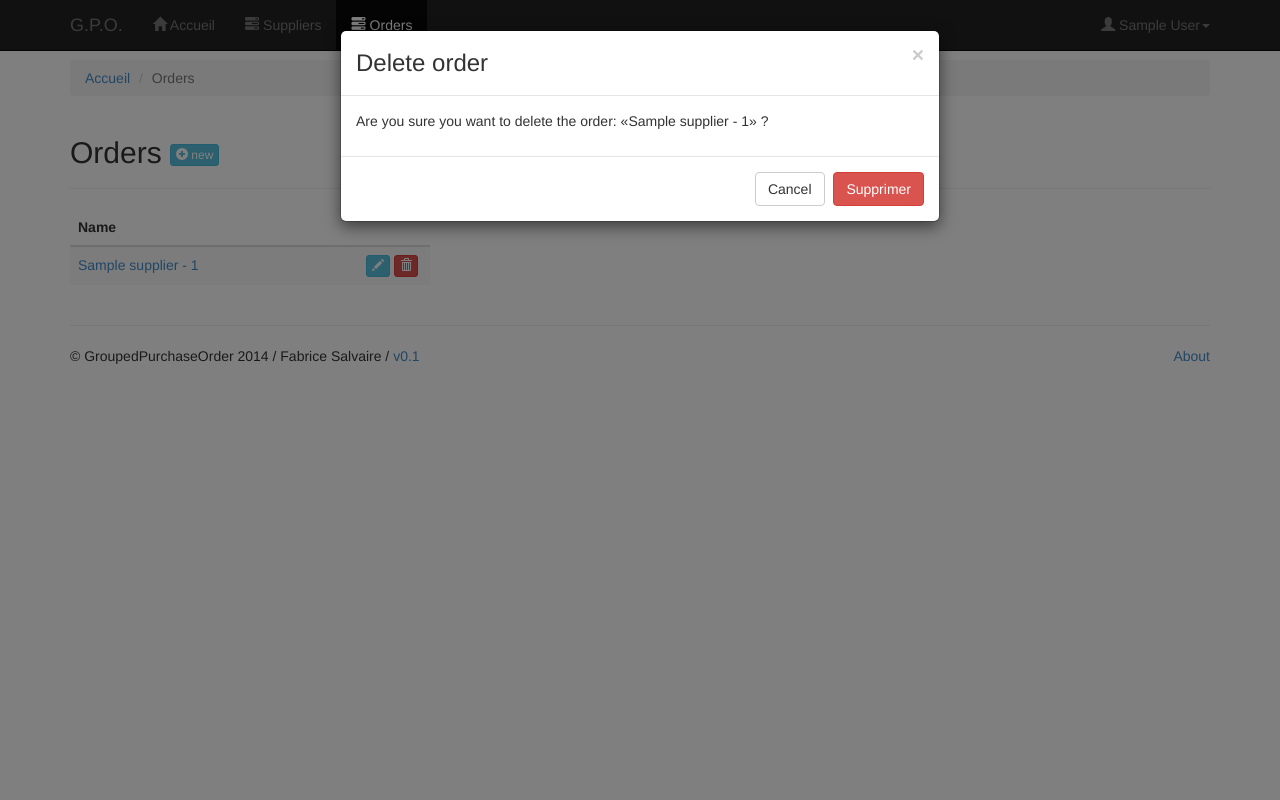
After one commit to FabriceSalvaire/grouped-purchase-order, a Django app: page /orders/ in a window 1280 px wide, after a click on "delete". The commit adds this page. Run offline with Django 3.2, Linux system fonts and the light colour scheme; a user stored in the database is signed in; tables that the repository leaves empty hold one stand-in row (values such as "Sample post"); some libraries are stand-ins or nearby versions.

Commit message:
Added order views

```diff
--- a/GroupedPurchaseOrder/templates/GroupedPurchaseOrder/base.html
+++ b/GroupedPurchaseOrder/templates/GroupedPurchaseOrder/base.html
@@ -37,6 +37,7 @@
         <li class="{% block nav-index %}{% endblock %}">
 	  <a href="{% url 'index' %}"><span class="glyphicon glyphicon-home"></span> {% trans "Home" %}</a></li>
         <li class="{% block nav-suppliers %}{% endblock %}"><a href="{% url 'suppliers.index' %}"><span class="glyphicon glyphicon-tasks"></span> {%trans "Suppliers" %}</a></li>
+        <li class="{% block nav-orders %}{% endblock %}"><a href="{% url 'orders.index' %}"><span class="glyphicon glyphicon-tasks"></span> {%trans "Orders" %}</a></li>
 	{% comment %}
         <li class="{% block nav-help %}{% endblock %}"><a href="{% url
         'help.index' %}"><span class="glyphicon glyphicon-question-sign"></span>
--- a/GroupedPurchaseOrder/templates/GroupedPurchaseOrder/main/index.html
+++ b/GroupedPurchaseOrder/templates/GroupedPurchaseOrder/main/index.html
@@ -15,6 +15,7 @@
   <p class="lead">{% trans "Lorem ipsum dolor sit amet, consectetur adipiscing elit. Etiam aliquet tellus sit amet faucibus pretium." %}</p>
   {% if user.is_authenticated %}
   <a class="btn btn-lg btn-success" href="{% url 'suppliers.index' %}">{% trans "Suppliers" %}</a>
+  <a class="btn btn-lg btn-success" href="{% url 'orders.index' %}">{% trans "Orders" %}</a>
   {% else %}
   <a class="btn btn-lg btn-success" href="{% url 'accounts.login' %}">{% trans "Log in" %}</a>
   {% endif %}
--- /dev/null
+++ b/GroupedPurchaseOrder/templates/GroupedPurchaseOrder/order/index.html
@@ -0,0 +1,72 @@
+{% extends 'GroupedPurchaseOrder/base.html' %}
+{% load static l10n i18n humanize %}
+
+{% block title %}{% trans "Orders" %}{% endblock %}
+
+{% block nav-orders %}active{% endblock %}
+
+{% block breadcrumb %}
+  <li><a href="{% url 'index' %}">{% trans "Home" %}</a></li>
+  <li class="active">{% trans "Orders" %}</li>
+{% endblock %}
+
+{% block body %}
+<div class="page-header">
+  <h2>{% trans "Orders" %}
+    <a class="btn btn-info btn-xs" href="{% url 'orders.create' %}">
+    <span class="glyphicon glyphicon-plus-sign"></span>
+    {% trans "new" %}</a></h2>
+</div>
+
+<div class="row">
+  {% include 'GroupedPurchaseOrder/message.html' %}
+  <div class="col-md-4">
+    {% if orders %}
+      <table class="table table-striped">
+        <thead>
+          <tr>
+            <th>{% trans "Name" %}</th>
+            <th width="20%"></th>
+          </tr>
+        </thead>
+        <tbody>
+          {% for order in orders %}
+            <tr>
+              <td><a href="{% url 'orders.details' order.pk %}">{{ order.name }}</a></td>
+              <td>
+		<a class="btn btn-xs btn-info" href="{% url 'orders.update' order.pk %}" title="{% trans "update" %}">
+		  <span class="glyphicon glyphicon-pencil"></span></a>
+		<button class="btn btn-xs btn-danger" data-toggle="modal" data-target="#deleteModal{{ order.pk }}"
+			title="{% trans "delete" %}">
+		  <span class="glyphicon glyphicon-trash"></span></button>
+                <div class="modal fade" id="deleteModal{{ order.pk }}" tabindex="-1" role="dialog"
+		     aria-labelledby="deleteModal{{ order.pk }}Label" aria-hidden="true">
+                  <div class="modal-dialog">
+                    <div class="modal-content">
+                      <div class="modal-header">
+                        <button type="button" class="close" data-dismiss="modal">
+			  <span aria-hidden="true">&times;</span><span class="sr-only">Close</span></button>
+                        <h3 class="modal-title" id="deleteModal{{ order.pk }}Label">{% trans "Delete order" %}</h3>
+                      </div>
+                      <div class="modal-body">
+                        <p>{% blocktrans with order.name as name %}Are you sure you want to delete the order: «{{ name }}» ?{% endblocktrans %}</p>
+                      </div>
+                      <div class="modal-footer">
+                        <button type="button" class="btn btn-default" data-dismiss="modal">{% trans "Cancel" %}</button>
+                        <a class="btn btn-danger" href="{% url 'orders.delete' order.pk %}">{% trans "Delete" %}</a>
+                      </div>
+                    </div>
+                  </div>
+                </div>
+              </td>
+            </tr>
+          {% endfor %}
+        </tbody>
+      </table>
+    {% else %}
+      <p>{% trans "No orders" %}</p>
+    {% endif %}
+  </div>
+</div>
+
+{% endblock %}
--- a/GroupedPurchaseOrder/urls.py
+++ b/GroupedPurchaseOrder/urls.py
@@ -33,7 +33,8 @@ from GroupedPurchaseOrder.views.account import (AuthenticationForm,
                                                 PasswordResetForm,
                                                 SetPasswordForm)
 
-from GroupedPurchaseOrder.views.supplier import (SupplierListView,)
+from GroupedPurchaseOrder.views.supplier import (SupplierListView)
+from GroupedPurchaseOrder.views.order import (OrderListView)
 
 ####################################################################################################
 
@@ -140,6 +141,29 @@ urlpatterns += patterns('GroupedPurchaseOrder.views.supplier',
         name='suppliers.delete'),
 )
 
+# Order
+urlpatterns += patterns('GroupedPurchaseOrder.views.order',
+    url(r'^orders/$',
+        login_required(OrderListView.as_view()),
+        name='orders.index'),
+
+    url(r'^orders/create/$',
+        'create',
+        name='orders.create'),
+
+    url(r'^orders/(?P<order_id>\d+)/$',
+        'details',
+        name='orders.details'),
+
+    url(r'^orders/(?P<order_id>\d+)/update/$',
+        'update',
+        name='orders.update'),
+
+    url(r'^orders/(?P<order_id>\d+)/delete/$',
+        'delete',
+        name='orders.delete'),
+)
+
 ####################################################################################################
 #
 # End
--- /dev/null
+++ b/GroupedPurchaseOrder/views/order.py
@@ -0,0 +1,132 @@
+####################################################################################################
+#
+# GroupedPurchaseOrder - A Django Application.
+# Copyright (C) 2014 Fabrice Salvaire
+#
+# This program is free software: you can redistribute it and/or modify
+# it under the terms of the GNU General Public License as published by
+# the Free Software Foundation, either version 3 of the License, or
+# (at your option) any later version.
+#
+# This program is distributed in the hope that it will be useful,
+# but WITHOUT ANY WARRANTY; without even the implied warranty of
+# MERCHANTABILITY or FITNESS FOR A PARTICULAR PURPOSE.  See the
+# GNU General Public License for more details.
+#
+# You should have received a copy of the GNU General Public License
+# along with this program.  If not, see <http://www.gnu.org/licenses/>.
+#
+####################################################################################################
+
+####################################################################################################
+
+from django.contrib import messages
+from django.contrib.auth.decorators import login_required
+from django.core.urlresolvers import reverse
+from django.forms import ModelForm
+from django.http import Http404, HttpResponseRedirect
+from django.shortcuts import get_object_or_404, render_to_response
+from django.template import RequestContext
+from django.utils.translation import ugettext as _
+from django.views.generic.list import ListView
+
+####################################################################################################
+
+from GroupedPurchaseOrder.models import Order
+
+####################################################################################################
+
+class OrderForm(ModelForm):
+
+    class Meta:
+        model = Order
+        fields = '__all__'
+        exclude = ('creation_date',)
+        # localized_fields = ('', )
+
+    ##############################################
+
+    def __init__(self, *args, **kwargs):
+
+        super(OrderForm, self).__init__(*args, **kwargs)
+
+        # self.fields['name'].widget.attrs['autofocus'] = 'autofocus'
+
+        for field in self.fields.values():
+            field.widget.attrs['class'] = 'form-control'
+
+####################################################################################################
+
+class OrderListView(ListView):
+
+    model = Order
+    template_name = 'GroupedPurchaseOrder/order/index.html'
+    context_object_name = 'orders'
+
+####################################################################################################
+
+@login_required
+def details(request, order_id):
+
+    order = get_object_or_404(Order, pk=order_id)
+
+    return render_to_response('GroupedPurchaseOrder/order/details.html',
+                              {'order': order},
+                              context_instance=RequestContext(request))
+
+####################################################################################################
+
+@login_required
+def create(request):
+
+    if request.method == 'POST':
+        form = OrderForm(request.POST)
+        if form.is_valid():
+            order = form.save(commit=False)
+            order.save()
+            messages.success(request, _('Order successfully created.'))
+            return HttpResponseRedirect(reverse('orders.details', args=[order.pk]))
+        else:
+            messages.error(request, _("Some information are missing or mistyped"))
+    else:
+        form = OrderForm()
+
+    return render_to_response('GroupedPurchaseOrder/order/create.html',
+                              {'form': form},
+                              context_instance=RequestContext(request))
+
+####################################################################################################
+
+@login_required
+def update(request, order_id):
+
+    order = get_object_or_404(Order, pk=order_id)
+
+    if request.method == 'POST':
+        form = OrderForm(request.POST, instance=order)
+        if form.is_valid():
+            order = form.save()
+            return HttpResponseRedirect(reverse('orders.details', args=[order.pk]))
+    else:
+        form = OrderForm(instance=order)
+
+    return render_to_response('GroupedPurchaseOrder/order/create.html',
+                              {'form': form, 'update': True, 'order': order},
+                              context_instance=RequestContext(request))
+
+####################################################################################################
+
+@login_required
+def delete(request, order_id):
+
+    order = get_object_or_404(Order, pk=order_id)
+    messages.success(request, _("«%(name)s» deleted") % ({'name': order.name}))
+    order.delete()
+
+    return HttpResponseRedirect(reverse('orders.index'))
+
+####################################################################################################
+#
+# End
+#
+####################################################################################################
```
Also changed, not shown: GroupedPurchaseOrder/templates/GroupedPurchaseOrder/order/create.html (added, +44 -0 lines), GroupedPurchaseOrder/templates/GroupedPurchaseOrder/order/details.html (added, +28 -0 lines).
